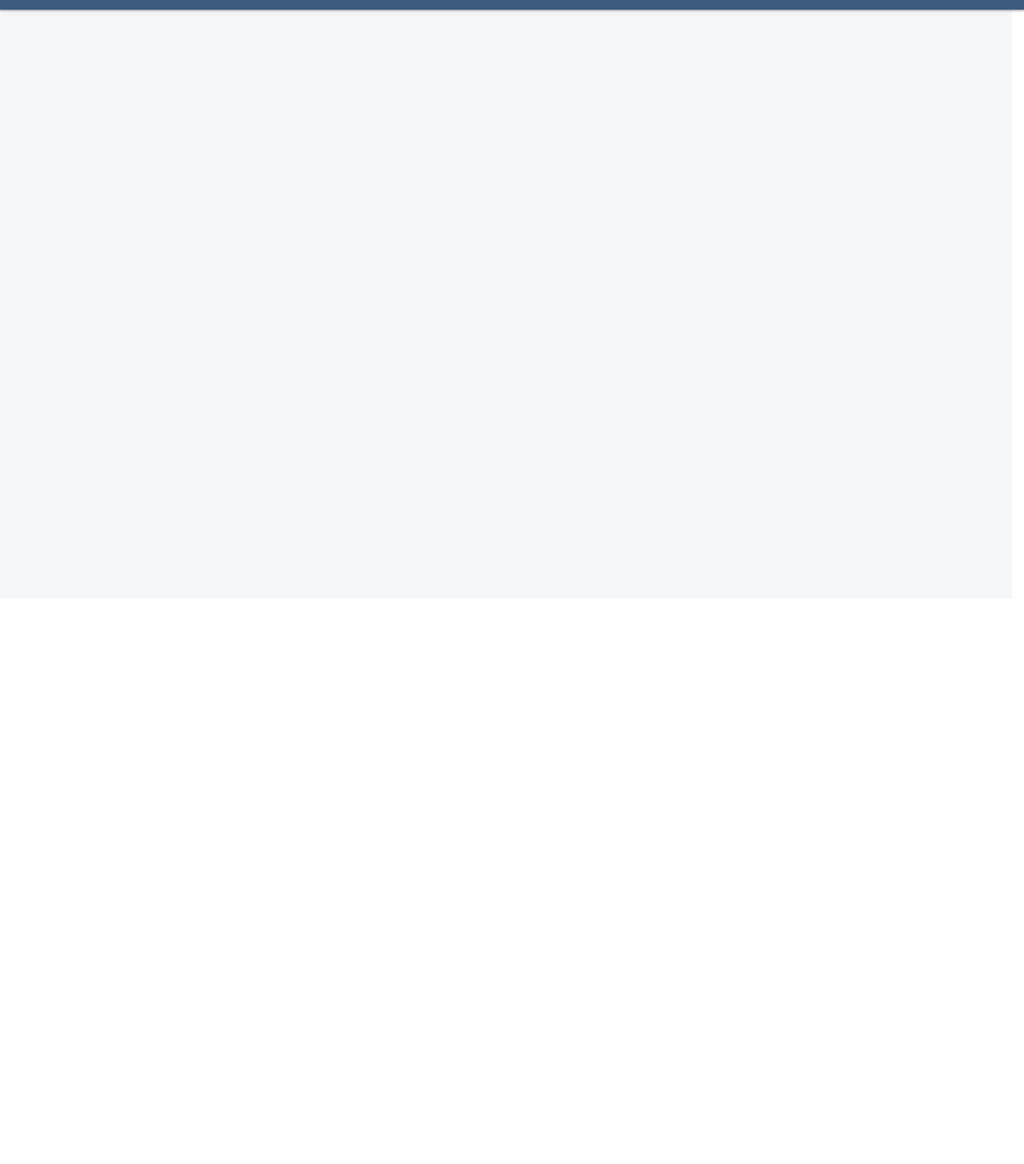
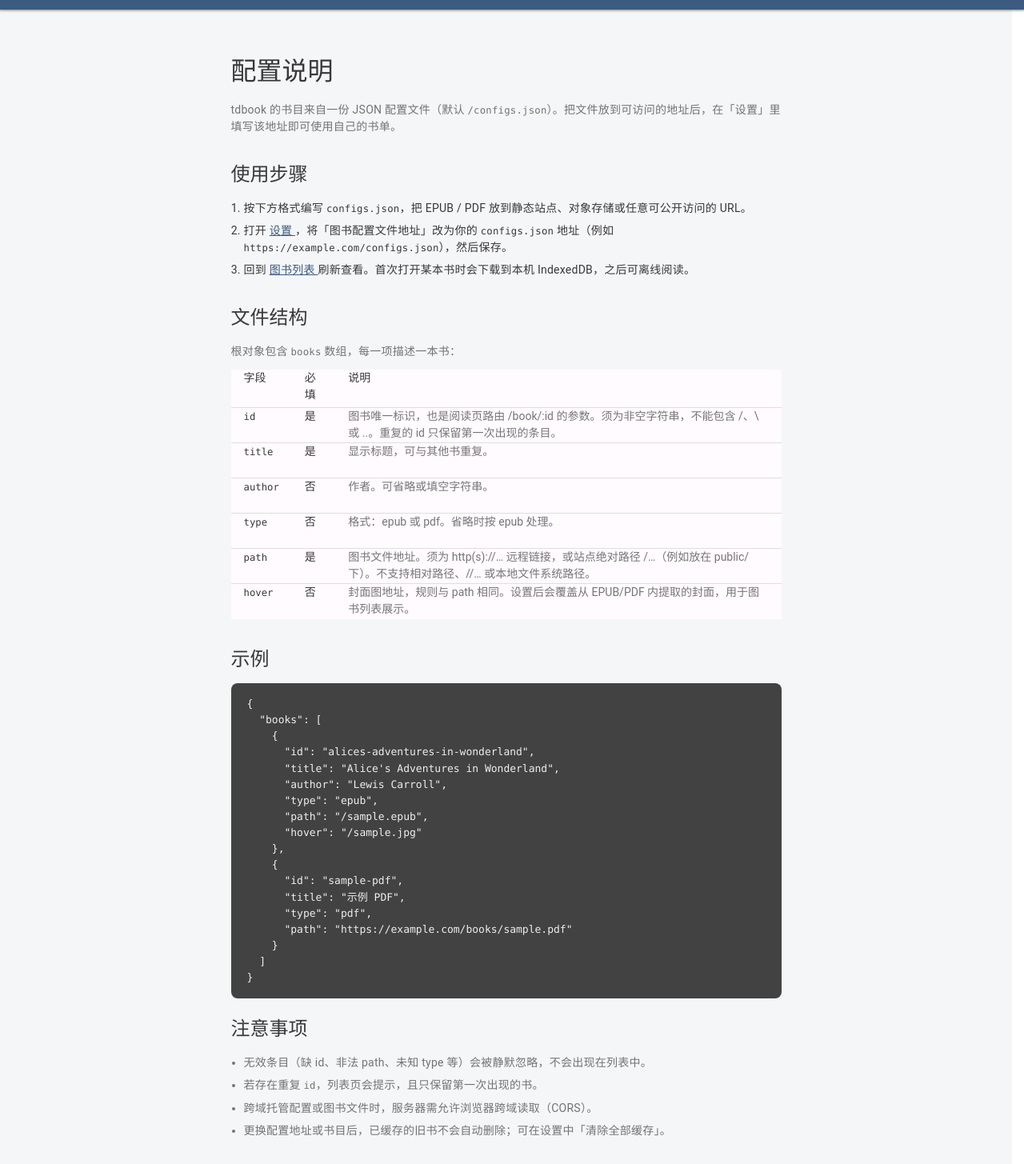
Before and after one commit to mengtaoxin/tdbook, a Vue app: page /config-guide in a window 1280 px wide. Shown: the part 52-1507 px from the top of the page at 80% size. Before the commit the page ends 800 px from the top, so only its background shows below. Built offline with nearby package versions, Linux system fonts and the light colour scheme.

Commit message:
feat: add configuration guide and enhance documentation in README

```diff
--- a/src/App.vue
+++ b/src/App.vue
@@ -5,6 +5,7 @@ const navItems = [
   { title: '首页', to: { name: 'home' } },
   { title: '图书列表', to: { name: 'books' } },
   { title: '设置', to: { name: 'settings' } },
+  { title: '配置说明', to: { name: 'config-guide' } },
   { title: '关于', to: { name: 'about' } },
 ] as const
 </script>
--- a/src/router/index.ts
+++ b/src/router/index.ts
@@ -2,6 +2,7 @@ import { createRouter, createWebHistory } from 'vue-router'
 import HomeView from '@/views/HomeView.vue'
 import BooksView from '@/views/BooksView.vue'
 import SettingsView from '@/views/SettingsView.vue'
+import ConfigGuideView from '@/views/ConfigGuideView.vue'
 import AboutView from '@/views/AboutView.vue'
 import BookReaderView from '@/views/BookReaderView.vue'
 
@@ -24,6 +25,11 @@ const router = createRouter({
       component: SettingsView,
     },
     {
+      path: '/config-guide',
+      name: 'config-guide',
+      component: ConfigGuideView,
+    },
+    {
       path: '/about',
       name: 'about',
       component: AboutView,
--- a/src/views/AboutView.vue
+++ b/src/views/AboutView.vue
@@ -1,6 +1,23 @@
 <script setup lang="ts">
+const projectUrl = 'https://github.com/mengtaoxin/tdbook'
 </script>
 
 <template>
-  <div />
+  <v-container class="py-8" style="max-width: 640px">
+    <h1 class="text-h5 mb-6">关于</h1>
+
+    <p class="text-body-1 text-medium-emphasis mb-6">
+      tdbook 是一个个人电子书浏览器：从配置文件读取书目，在浏览器中打开 EPUB / PDF，首次阅读时下载到本机，之后可离线阅读。纯静态部署，无需后端。
+    </p>
+
+    <h2 class="text-h6 mb-2">项目地址</h2>
+    <a
+      :href="projectUrl"
+      class="text-body-1 text-primary text-decoration-none"
+      target="_blank"
+      rel="noopener noreferrer"
+    >
+      {{ projectUrl }}
+    </a>
+  </v-container>
 </template>
--- /dev/null
+++ b/src/views/ConfigGuideView.vue
@@ -0,0 +1,161 @@
+<script setup lang="ts">
+import { RouterLink } from 'vue-router'
+
+const exampleJson = `{
+  "books": [
+    {
+      "id": "alices-adventures-in-wonderland",
+      "title": "Alice's Adventures in Wonderland",
+      "author": "Lewis Carroll",
+      "type": "epub",
+      "path": "/sample.epub",
+      "hover": "/sample.jpg"
+    },
+    {
+      "id": "sample-pdf",
+      "title": "示例 PDF",
+      "type": "pdf",
+      "path": "https://example.com/books/sample.pdf"
+    }
+  ]
+}`
+
+const fields = [
+  {
+    name: 'id',
+    required: true,
+    description:
+      '图书唯一标识，也是阅读页路由 /book/:id 的参数。须为非空字符串，不能包含 /、\\ 或 ..。重复的 id 只保留第一次出现的条目。',
+  },
+  {
+    name: 'title',
+    required: true,
+    description: '显示标题，可与其他书重复。',
+  },
+  {
+    name: 'author',
+    required: false,
+    description: '作者。可省略或填空字符串。',
+  },
+  {
+    name: 'type',
+    required: false,
+    description: '格式：epub 或 pdf。省略时按 epub 处理。',
+  },
+  {
+    name: 'path',
+    required: true,
+    description:
+      '图书文件地址。须为 http(s)://… 远程链接，或站点绝对路径 /…（例如放在 public/ 下）。不支持相对路径、//… 或本地文件系统路径。',
+  },
+  {
+    name: 'hover',
+    required: false,
+    description:
+      '封面图地址，规则与 path 相同。设置后会覆盖从 EPUB/PDF 内提取的封面，用于图书列表展示。',
+  },
+] as const
+</script>
+
+<template>
+  <v-container class="py-8" style="max-width: 720px">
+    <h1 class="text-h5 mb-2">配置说明</h1>
+    <p class="text-body-medium text-medium-emphasis mb-8">
+      tdbook 的书目来自一份 JSON 配置文件（默认
+      <code>/configs.json</code>）。把文件放到可访问的地址后，在「设置」里填写该地址即可使用自己的书单。
+    </p>
+
+    <h2 class="text-h6 mb-3">使用步骤</h2>
+    <ol class="text-body-medium mb-8 pl-4">
+      <li class="mb-2">
+        按下方格式编写
+        <code>configs.json</code>，把 EPUB / PDF 放到静态站点、对象存储或任意可公开访问的 URL。
+      </li>
+      <li class="mb-2">
+        打开
+        <RouterLink :to="{ name: 'settings' }" class="text-primary">
+          设置
+        </RouterLink>
+        ，将「图书配置文件地址」改为你的
+        <code>configs.json</code> 地址（例如
+        <code>https://example.com/configs.json</code>），然后保存。
+      </li>
+      <li>
+        回到
+        <RouterLink :to="{ name: 'books' }" class="text-primary">
+          图书列表
+        </RouterLink>
+        刷新查看。首次打开某本书时会下载到本机 IndexedDB，之后可离线阅读。
+      </li>
+    </ol>
+
+    <h2 class="text-h6 mb-3">文件结构</h2>
+    <p class="text-body-medium text-medium-emphasis mb-3">
+      根对象包含
+      <code>books</code> 数组，每一项描述一本书：
+    </p>
+    <v-table density="comfortable" class="mb-8 field-table">
+      <thead>
+        <tr>
+          <th>字段</th>
+          <th>必填</th>
+          <th>说明</th>
+        </tr>
+      </thead>
+      <tbody>
+        <tr v-for="field in fields" :key="field.name">
+          <td>
+            <code>{{ field.name }}</code>
+          </td>
+          <td>{{ field.required ? '是' : '否' }}</td>
+          <td class="text-medium-emphasis">{{ field.description }}</td>
+        </tr>
+      </tbody>
+    </v-table>
+
+    <h2 class="text-h6 mb-3">示例</h2>
+    <pre class="example-json mb-8">{{ exampleJson }}</pre>
+
+    <h2 class="text-h6 mb-3">注意事项</h2>
+    <ul class="text-body-medium text-medium-emphasis pl-4 mb-0">
+      <li class="mb-2">
+        无效条目（缺 id、非法 path、未知 type 等）会被静默忽略，不会出现在列表中。
+      </li>
+      <li class="mb-2">
+        若存在重复
+        <code>id</code>，列表页会提示，且只保留第一次出现的书。
+      </li>
+      <li class="mb-2">
+        跨域托管配置或图书文件时，服务器需允许浏览器跨域读取（CORS）。
+      </li>
+      <li>
+        更换配置地址或书目后，已缓存的旧书不会自动删除；可在设置中「清除全部缓存」。
+      </li>
+    </ul>
+  </v-container>
+</template>
+
+<style scoped>
+code {
+  font-family: ui-monospace, SFMono-Regular, Menlo, Monaco, Consolas, monospace;
+  font-size: 0.875em;
+}
+
+.example-json {
+  margin: 0;
+  padding: 1rem 1.25rem;
+  overflow-x: auto;
+  border-radius: 8px;
+  background: rgb(var(--v-theme-surface-variant));
+  color: rgb(var(--v-theme-on-surface-variant));
+  font-family: ui-monospace, SFMono-Regular, Menlo, Monaco, Consolas, monospace;
+  font-size: 0.8125rem;
+  line-height: 1.55;
+  white-space: pre;
+}
+
+.field-table :deep(td),
+.field-table :deep(th) {
+  vertical-align: top;
+}
+</style>
--- a/src/views/SettingsView.vue
+++ b/src/views/SettingsView.vue
@@ -1,5 +1,6 @@
 <script setup lang="ts">
 import { ref } from 'vue'
+import { RouterLink } from 'vue-router'
 import { clearAllBookCaches } from '@/lib/bookCache'
 import {
   DEFAULT_CONFIGS_URL,
@@ -87,8 +88,13 @@ async function confirmClearCache() {
       persistent-hint
       clearable
       autocomplete="off"
-      class="mb-4"
+      class="mb-2"
     />
+    <p class="text-body-small mb-4">
+      <RouterLink :to="{ name: 'config-guide' }" class="text-primary">
+        查看配置说明
+      </RouterLink>
+    </p>
 
     <div class="d-flex flex-wrap ga-3 mb-10">
       <v-btn color="primary" variant="flat" class="text-none" @click="save">
```
Also changed, not shown: 2 other files (tests, documents, lock files or other folders).
